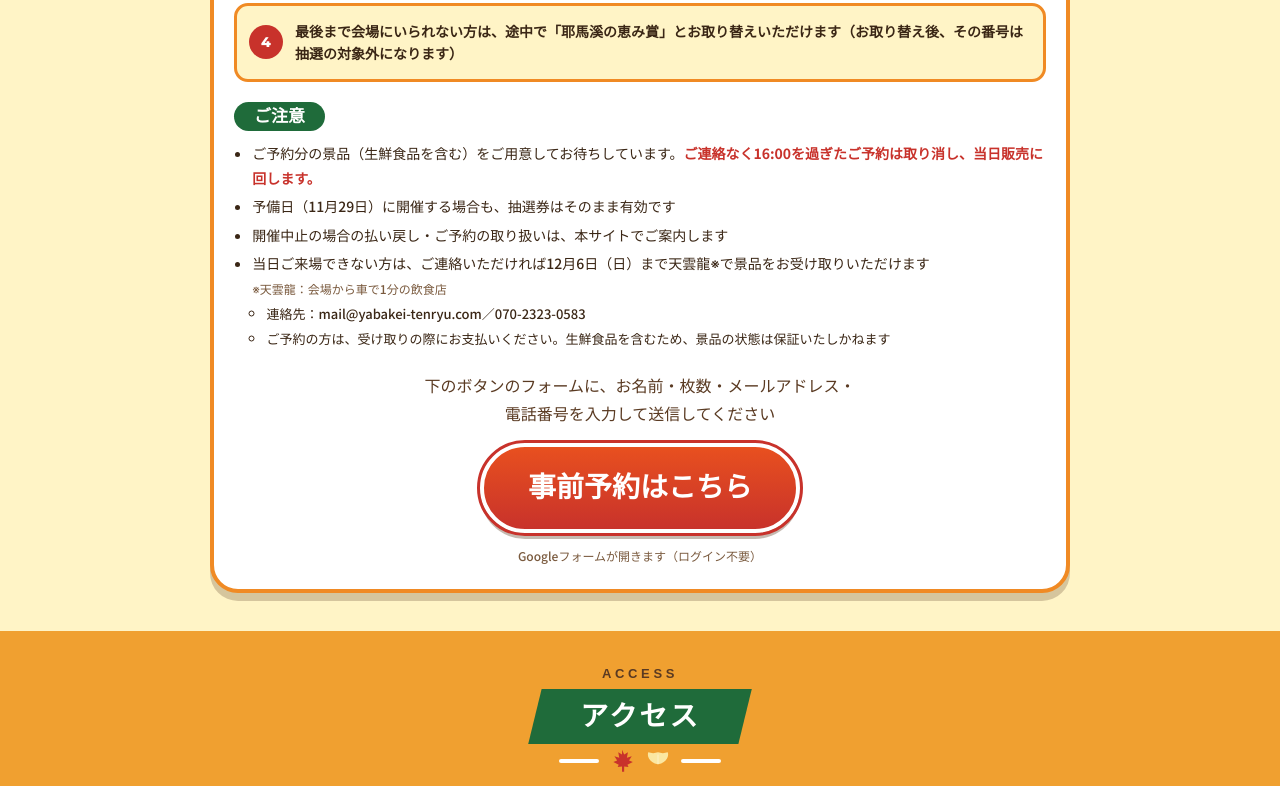
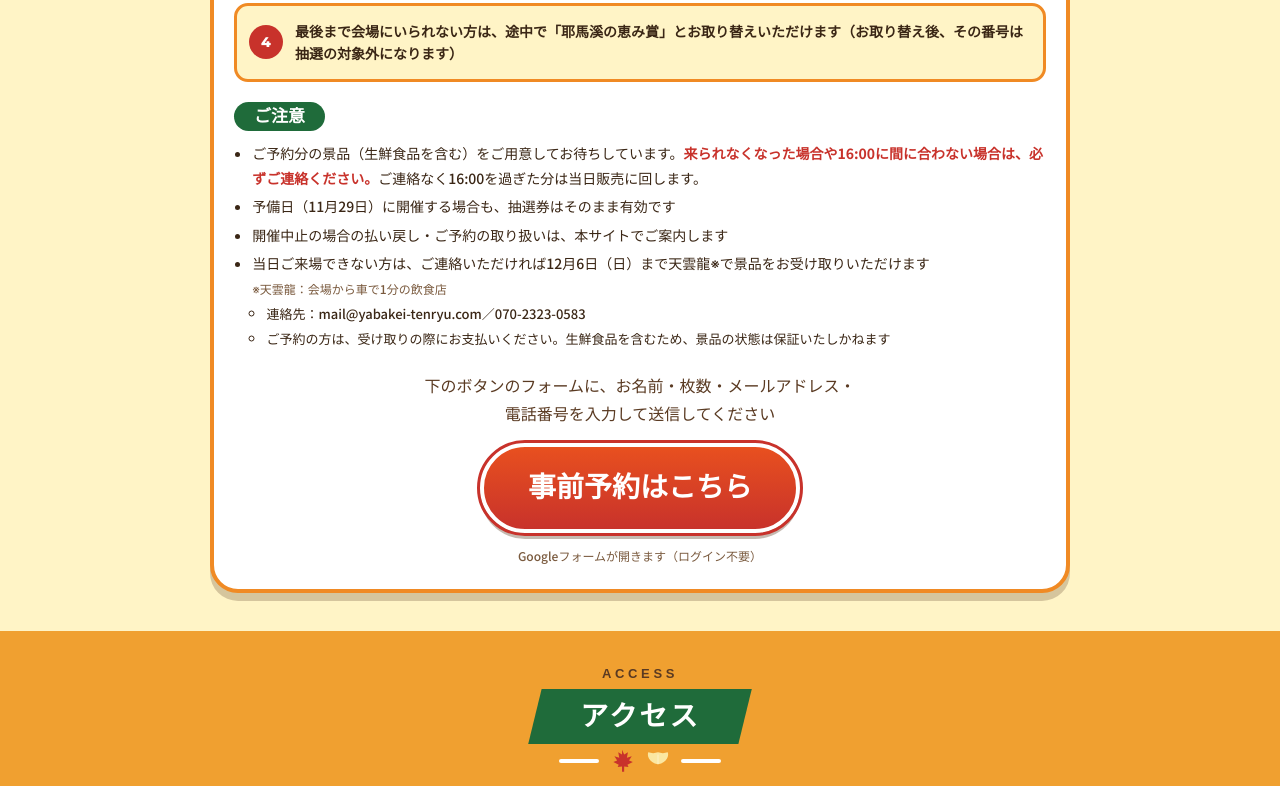
Before and after one commit to Ruki777/LP-yabakei-event-akimatsuri-staging, a plain HTML site: page index.html in a window 1280 px wide. Shown: the part 4068-4854 px from the top of the page. Drawn offline with Linux system fonts and the light colour scheme; a web font is replaced by a local one.

Commit message:
ステージング更新：本番リポジトリ 3bdbe7c ＋未記録の変更

```diff
--- a/index.html
+++ b/index.html
@@ -241,7 +241,7 @@
       </ol>
       <h3>ご注意</h3>
       <ul class="notes">
-        <li>ご予約分の景品（生鮮食品を含む）をご用意してお待ちしています。<span class="deadline">ご連絡なく16:00を過ぎたご予約は取り消し、当日販売に回します。</span></li>
+        <li>ご予約分の景品（生鮮食品を含む）をご用意してお待ちしています。<span class="deadline">来られなくなった場合や16:00に間に合わない場合は、必ずご連絡ください。</span>ご連絡なく16:00を過ぎた分は当日販売に回します。</li>
         <li>予備日（11月29日）に開催する場合も、抽選券はそのまま有効です</li>
         <li>開催中止の場合の払い戻し・ご予約の取り扱いは、本サイトでご案内します</li>
         <li>当日ご来場できない方は、ご連絡いただければ12月6日（日）まで天雲龍※で景品をお受け取りいただけます<small class="note-ast">※天雲龍：会場から車で1分の飲食店</small>
```
